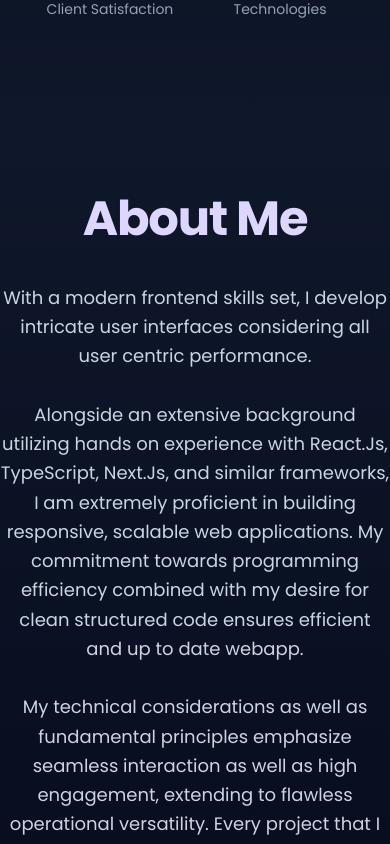
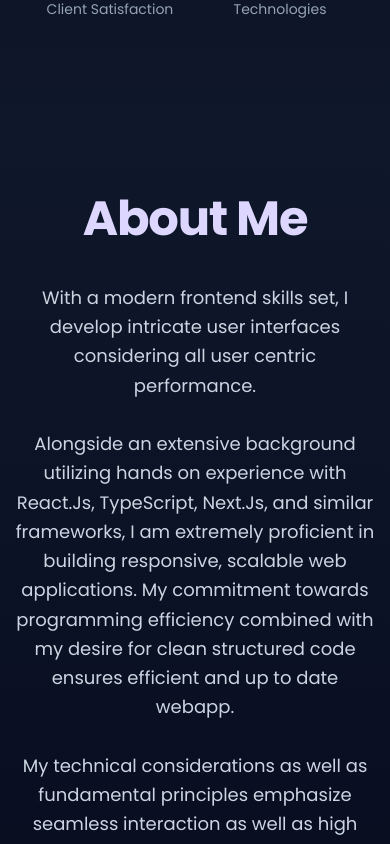
Before and after one commit to Lizzietrust/Elizabeth-s-Portfolio, a Next.js app: page / in a window 390 px wide. Shown: the part 900-1744 px from the top of the page. Built offline with nearby package versions, Linux system fonts and the light colour scheme.

Commit message:
Update About component styles to include padding for improved layout on mobile devices.

```diff
--- a/src/app/components/About.tsx
+++ b/src/app/components/About.tsx
@@ -29,7 +29,7 @@ const About = () => {
   return (
     <section
       id="about"
-      className="py-16 bg-gradient-to-b from-slate-900 to-slate-950 w-full"
+      className="py-16 bg-gradient-to-b from-slate-900 to-slate-950 w-full px-3 md:px-0"
     >
       <h1 className="text-center text-5xl font-bold mb-10 text-violet-200 tracking-tight">
         About Me
```
